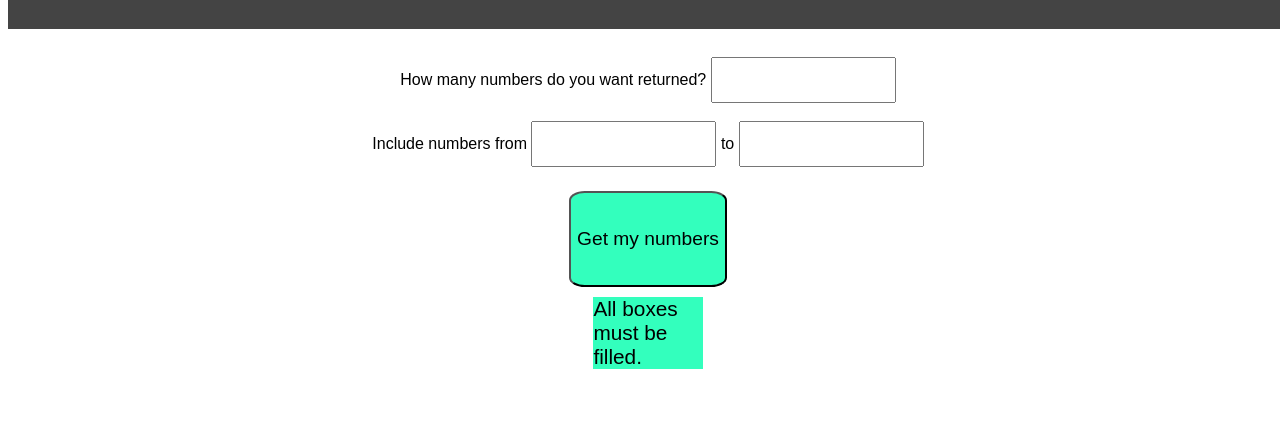
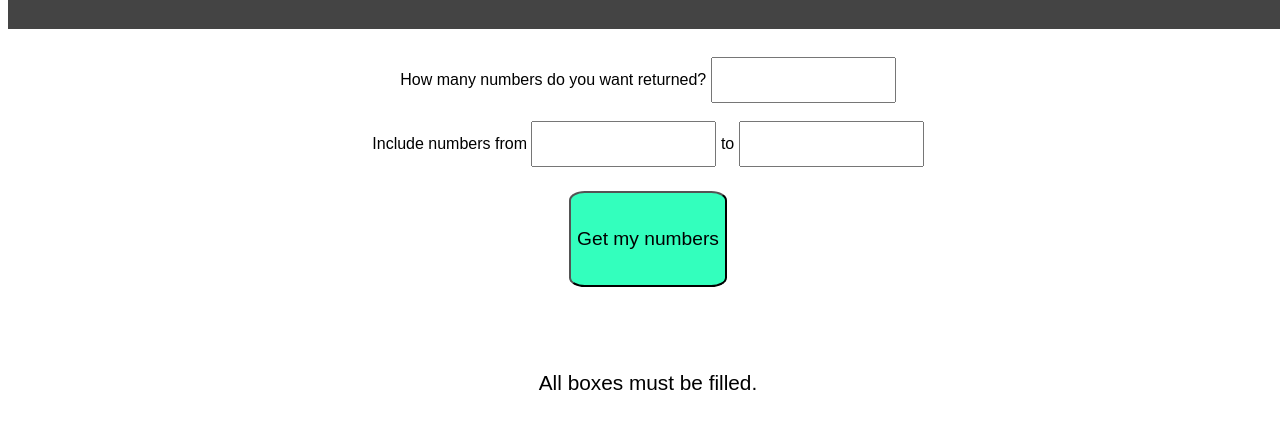
Before and after one commit to mandimh/randomNumber, a plain HTML site: page index.html in a window 1280 px wide. Both pictures are taken after a click on the button "Get my numbers". Shown: the part 115-544 px from the top of the page. Drawn offline with Linux system fonts and the light colour scheme.

Commit message:
Fix 50% width on results div and removed background color from results div.

```diff
--- a/index.html
+++ b/index.html
@@ -28,7 +28,7 @@
         <div>
             <button>Get my numbers</button>
         </div>
-        <div>
+        <div class="resultsDiv">
             <p id="results"></p>
         </div>
     </main>
--- a/script.js
+++ b/script.js
@@ -26,7 +26,7 @@ function getValues() {
                 }
             }
             resultsArr = resultsArr.sort((a,b) => a-b).toString().replace(/,/g, ", ");
-            return textBox.innerHTML = `Results: <br><br> ${resultsArr}`;
+            return textBox.innerHTML = `Your random numbers are: <br><br> ${resultsArr}`;
         } else {
             textBox.innerHTML = "You cannot return more numbers than are in your range.";
         }
--- a/styles.css
+++ b/styles.css
@@ -36,10 +36,8 @@ button:hover {
     transform: scale(1.05);
 }
 
-#results {
-    //display: grid;
+.resultsDiv {
     margin: 5% auto;
-    width: 50%;
+    max-width: 50%;
     font-size: 1.3em;
-    background: #33ffbd;
 }
```
